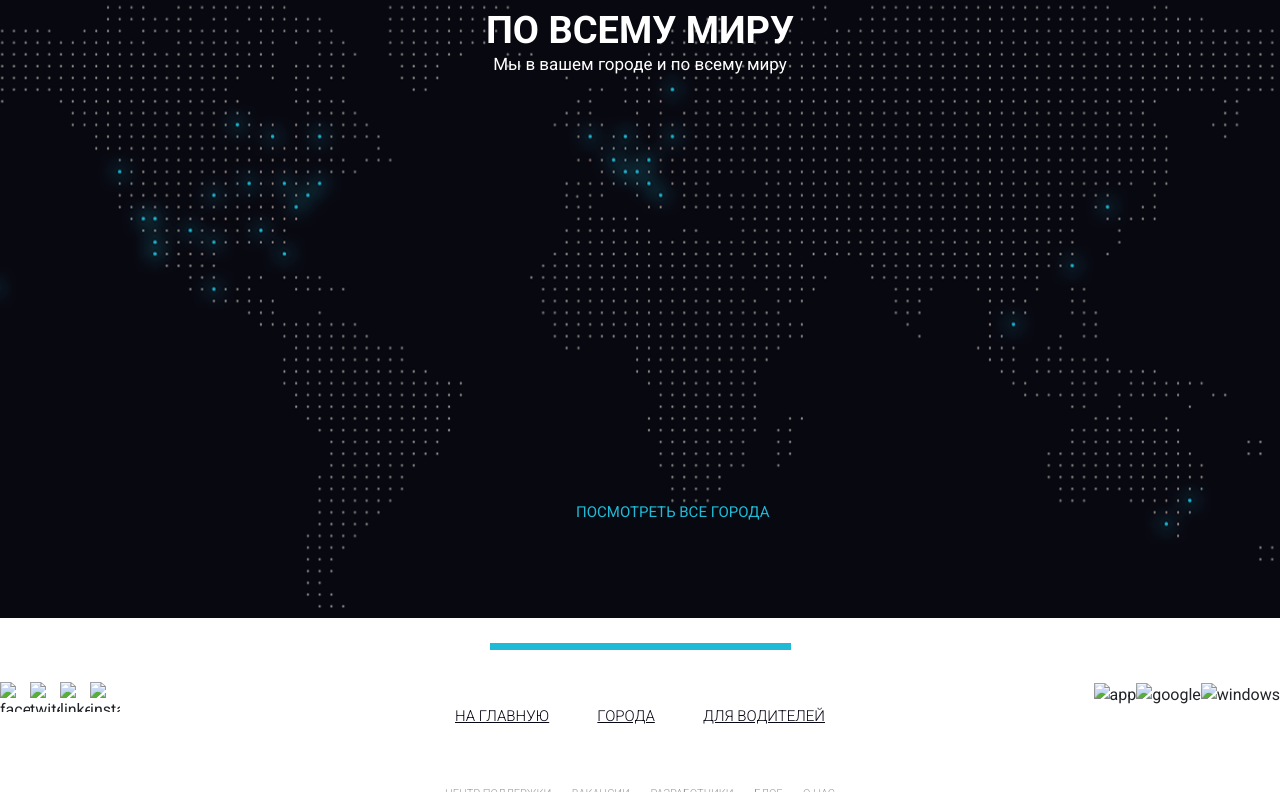
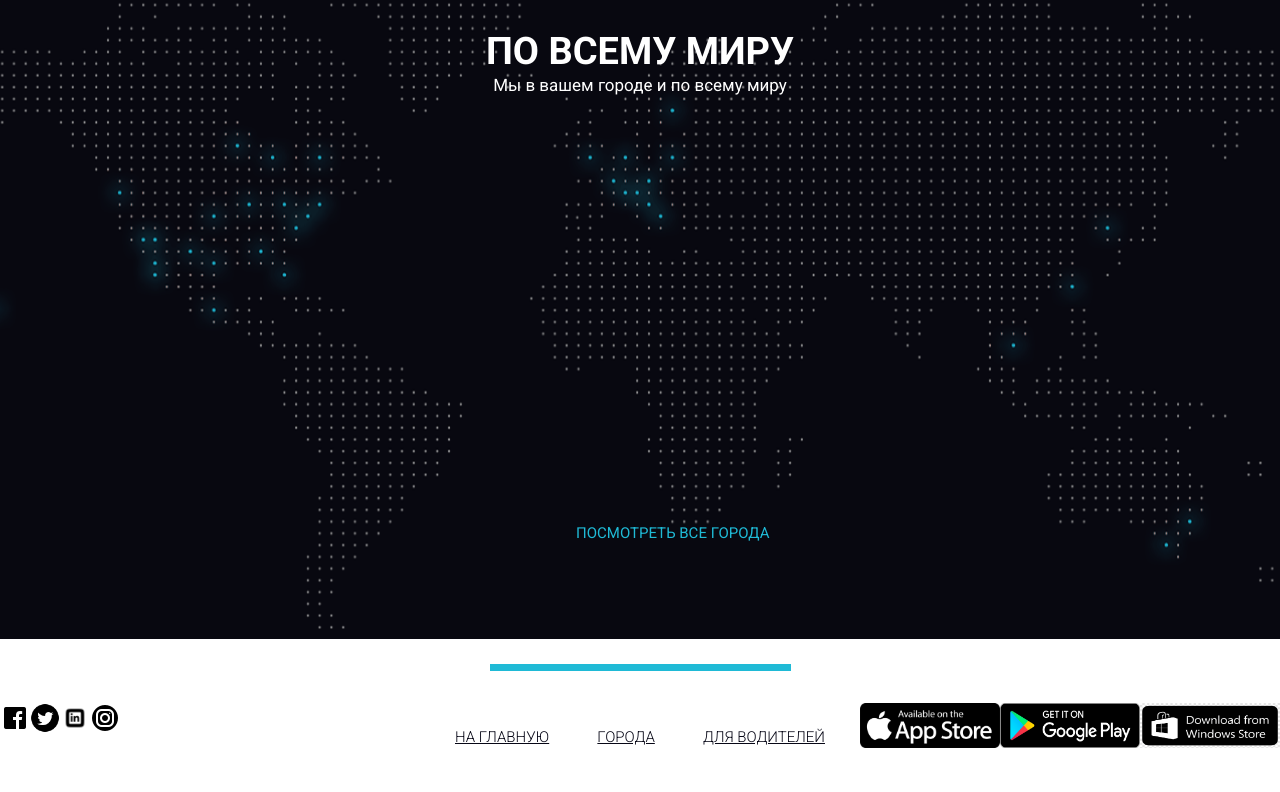
Before and after one commit to BakiSanchi/uberbaki.github.io, a plain HTML site: page index.html in a window 1280 px wide. Shown: the part 4594-5386 px from the top of the page. Drawn offline with nearby package versions, Linux system fonts and the light colour scheme.

Commit message:
Add files via upload

```diff
--- a/index.html
+++ b/index.html
@@ -211,7 +211,7 @@
             <h2 class=" label_title label_title_white">Выбор - отличная штука!</h2>
             <div class="label_subtitle label_subtitle_white">Закажите автомобиль, который подходит вам по стилю и бюджету</div>
 
-            <img src="../src/img/Автомобиль.png" alt="uber car" class="choice_img">
+            <img src="img/Автомобиль.png" alt="uber car" class="choice_img">
             <div class="choice_descr">
                 Машины на каждый день.<br>
                 Лучше, быстрее и дешевле, чем такси
@@ -290,10 +290,10 @@
         <div class="lien"></div>
         <div class="footer_driver">
             <div class="icons">
-                <img src="../src/icons/footer/facebook.png" alt="facebook">
-                <img src="../src/icons/footer/твиттер.png" alt="twiter">
-                <img src="../src/icons/footer/линкедин.png" alt="linkedin">
-                <img src="../src/icons/footer/инстаграм.png" alt="instagram">
+                <img src="icons/footer/facebook.png" alt="facebook">
+                <img src="icons/footer/твиттер.png" alt="twiter">
+                <img src="icons/footer/линкедин.png" alt="linkedin">
+                <img src="icons/footer/инстаграм.png" alt="instagram">
             </div>
             <div class="description">
                 <div class="description_title">
@@ -313,22 +313,16 @@
                 </div>
             </div>
             <div class="link">
-                <div class="img"><img src="../src/icons/footer/app.png" alt="app"></div>
-                <div class="img"><img src="../src/icons/footer/google.png" alt="google"></div>
-                <div class="img"><img src="../src/icons/footer/windows.png" alt="windows"></div>
+                <div class="img"><img src="icons/footer/app.png" alt="app"></div>
+                <div class="img"><img src="icons/footer/google.png" alt="google"></div>
+                <div class="img"><img src="icons/footer/windows.png" alt="windows"></div>
             </div>
         </div>
 
 
     </footer>
-
-
-
-
-
-
-
-    <script src="../src/js/script.js"></script>
+        sdas
+    <script src="../js/script.js"></script>
     <script src="https://cdn.jsdelivr.net/npm/@popperjs/core@2.11.6/dist/umd/popper.min.js" integrity="sha384-oBqDVmMz9ATKxIep9tiCxS/Z9fNfEXiDAYTujMAeBAsjFuCZSmKbSSUnQlmh/jp3" crossorigin="anonymous"></script>
     <script src="https://cdn.jsdelivr.net/npm/bootstrap@5.3.0-alpha1/dist/js/bootstrap.min.js" integrity="sha384-mQ93GR66B00ZXjt0YO5KlohRA5SY2XofN4zfuZxLkoj1gXtW8ANNCe9d5Y3eG5eD" crossorigin="anonymous"></script>
 </body>
```
